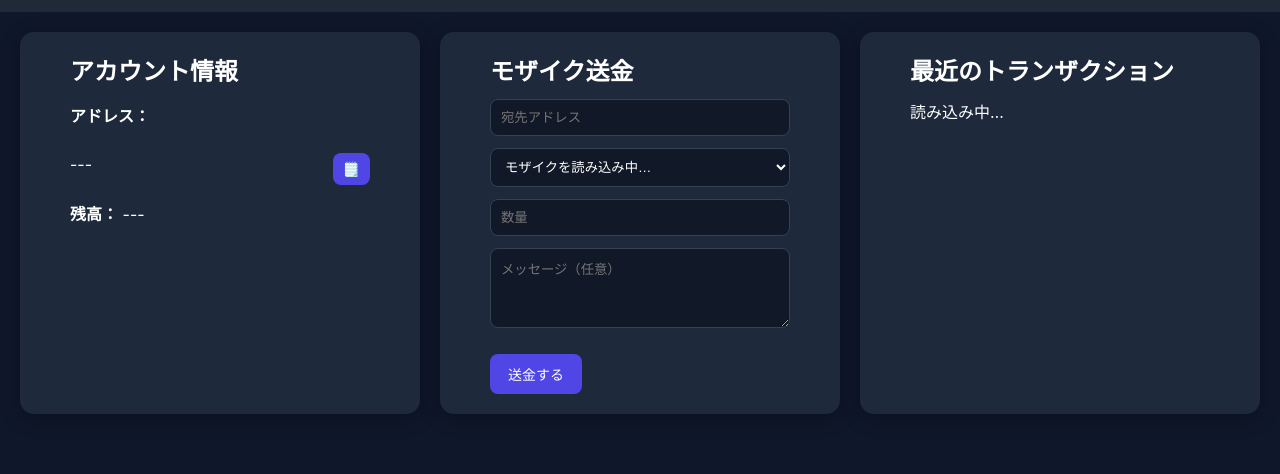
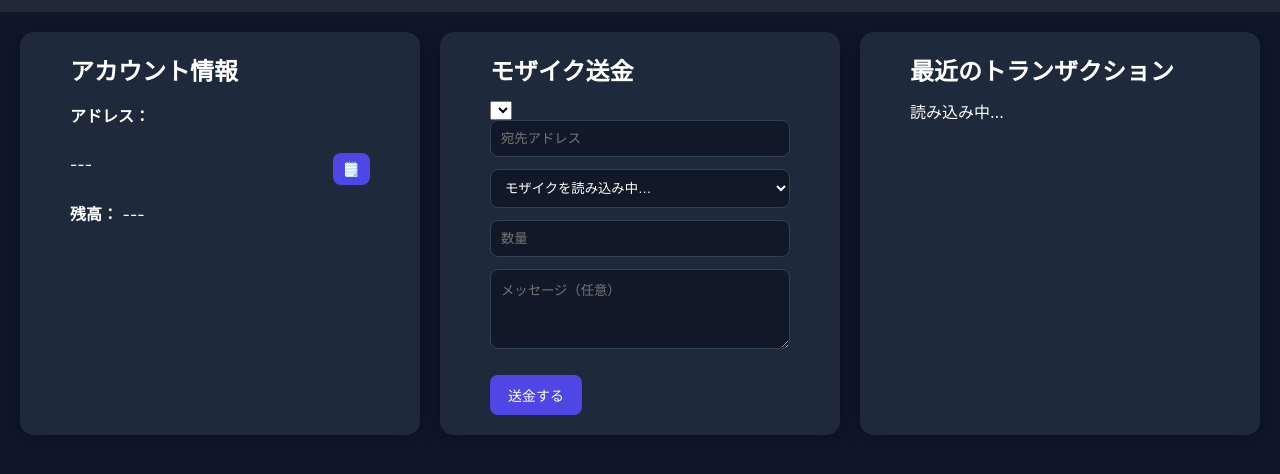
Before and after one commit to YUTOpian/Wallet-rst, a plain HTML site: page index.html in a window 1280 px wide. Shown: the part 66-540 px from the top of the page. Drawn offline with Linux system fonts and the light colour scheme.

Commit message:
Update index.html

```diff
--- a/index.html
+++ b/index.html
@@ -40,6 +40,7 @@
         <div class="card">
             <h2>モザイク送金</h2>
 
+        <select id="tx-mosaic"></select>
             <input id="tx-recipient" class="input-box" placeholder="宛先アドレス" />
             <select id="tx-mosaic-select" class="input-box">
                 <option value="">モザイクを読み込み中…</option>
```
